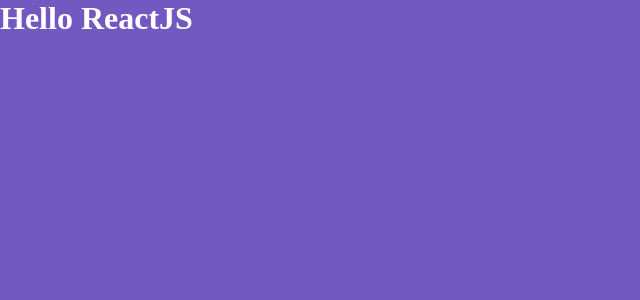
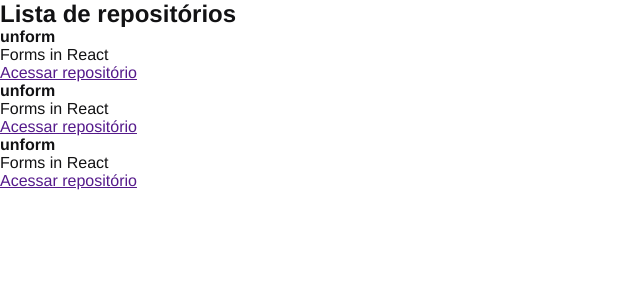
Before and after one commit to Rodrigo001-dev/ignite-react, a React app in the folder reactjs/aulas/01-github-explorer/: page / in a window 1280 px wide. Shown: the top 300 px of the page, without its empty margins (0-640 px from the left). Built offline with nearby package versions, Linux system fonts and the light colour scheme.

Commit message:
crete a RepositoryList component

```diff
--- a/reactjs/aulas/01-github-explorer/src/App.jsx
+++ b/reactjs/aulas/01-github-explorer/src/App.jsx
@@ -1,6 +1,10 @@
+import { RepositoryList } from './components/RepositoryList';
+
 import './styles/global.scss';
 
 export function App() {
 
-  return <h1>Hello ReactJS</h1>
+  return (
+    <RepositoryList />
+  );
 };
--- /dev/null
+++ b/reactjs/aulas/01-github-explorer/src/components/RepositoryList.jsx
@@ -0,0 +1,36 @@
+export function RepositoryList() {
+  return (
+    <section className="repository-list">
+      <h1>Lista de repositórios</h1>
+
+      <ul>
+        <li>
+          <strong>unform</strong>
+          <p>Forms in React</p>
+
+          <a href="">
+            Acessar repositório
+          </a>
+        </li>
+
+        <li>
+          <strong>unform</strong>
+          <p>Forms in React</p>
+
+          <a href="">
+            Acessar repositório
+          </a>
+        </li>
+
+        <li>
+          <strong>unform</strong>
+          <p>Forms in React</p>
+
+          <a href="">
+            Acessar repositório
+          </a>
+        </li>
+      </ul>
+    </section>
+  );
+};
--- a/reactjs/aulas/01-github-explorer/src/styles/global.scss
+++ b/reactjs/aulas/01-github-explorer/src/styles/global.scss
@@ -5,7 +5,6 @@
 }
 
 body {
-  font: Arial, Helvetica, sans-serif;
-  background: #7159C1;
-  color: #FFF;
+  font: 16px "Helvetica Neue", Arial, sans-serif;
+  color: #121214;
 }
```
